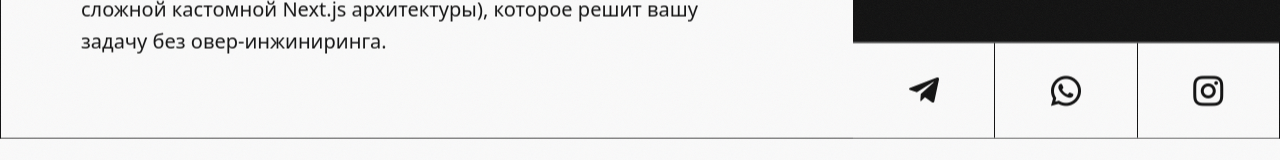
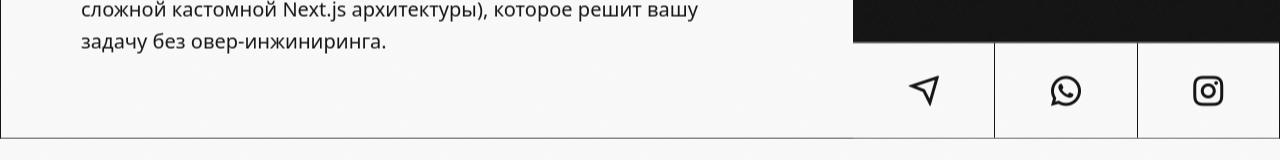
Before and after one commit to abzalt1/abzalt1.github.io, a Next.js app: page / in a window 1280 px wide. Shown: the part 632-792 px from the top of the page. Built offline with nearby package versions, Linux system fonts and the light colour scheme.

Commit message:
fix: change telegram icon to simple send plane line

```diff
--- a/src/components/Hero.tsx
+++ b/src/components/Hero.tsx
@@ -93,9 +93,7 @@ export default function Hero() {
 
   <div className="flex border-t-grid md:border-b-grid h-24">
   <a href="https://t.me/abzalt1?text=Здравствуйте!%20Хочу%20обсудить%20разработку%20проекта" onClick={() => window.fbq?.('track', 'Contact')} target="_blank" className="flex-1 flex justify-center items-center border-r-grid hover:bg-black hover:text-white transition-colors" rel="noopener noreferrer" title="Telegram">
-  <svg className="w-9 h-9 fill-current shrink-0" viewBox="0 0 24 24" xmlns="http://www.w3.org/2000/svg">
-    <path d="M20.665 3.717l-17.73 6.837c-1.21.486-1.203 1.161-.222 1.462l4.552 1.42l10.532-6.645c.498-.303.953-.14.579.192l-8.533 7.701h-.002l.002.001l-.314 4.692c.46 0 .663-.211.921-.46l2.211-2.15l4.599 3.397c.848.467 1.457.227 1.668-.785l3.019-14.228c.309-1.239-.473-1.8-1.282-1.434z" />
-  </svg>
+  <i className="ri-send-plane-line text-4xl"></i>
   </a>
   <a href="https://wa.me/77081901222?text=Здравствуйте!%20Хочу%20обсудить%20разработку%20проекта" onClick={() => window.fbq?.('track', 'Contact')} target="_blank" className="flex-1 flex justify-center items-center border-r-grid hover:bg-[#25D366] hover:text-white transition-colors" rel="noopener noreferrer" title="WhatsApp">
   <i className="ri-whatsapp-line text-4xl"></i>
```
